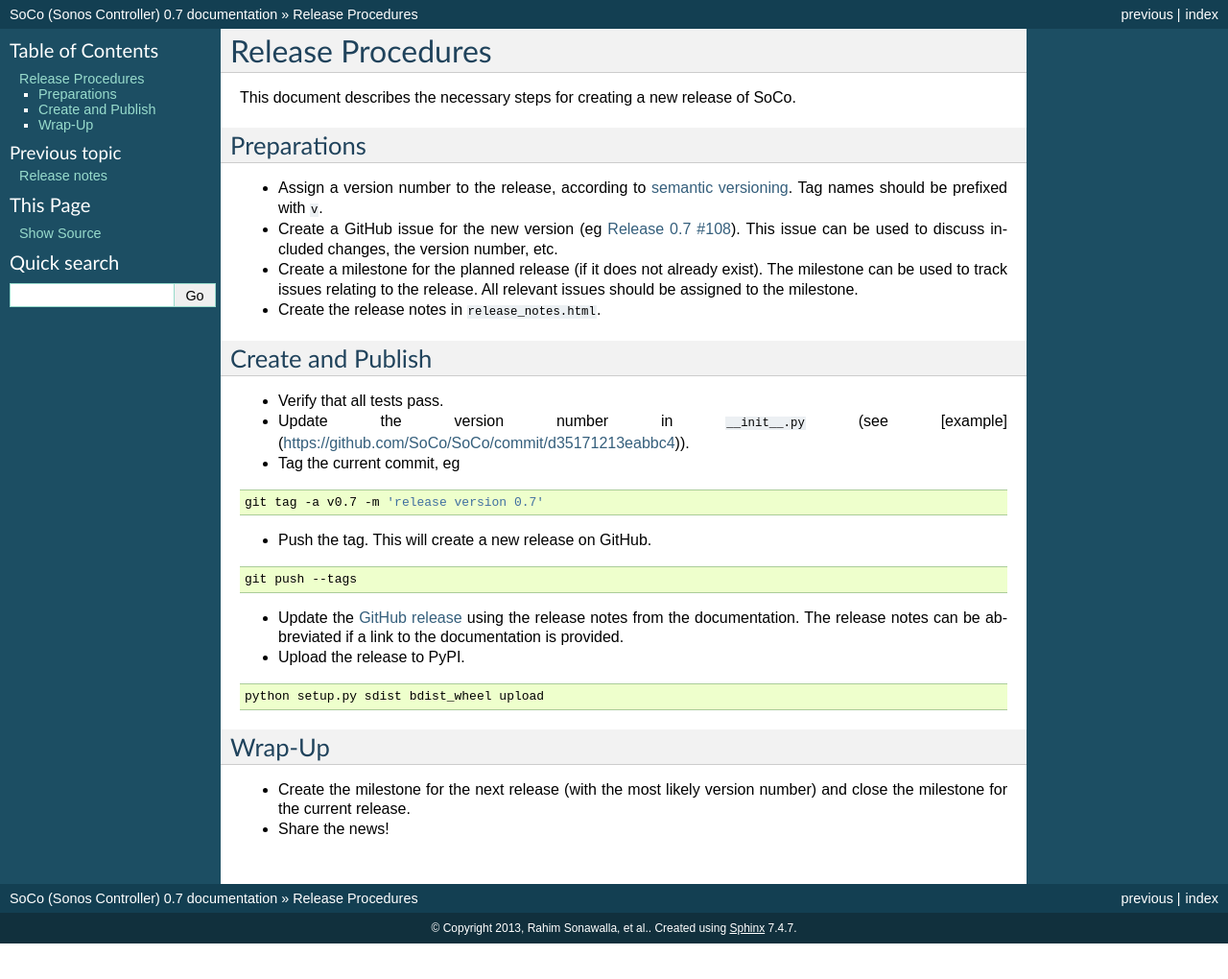
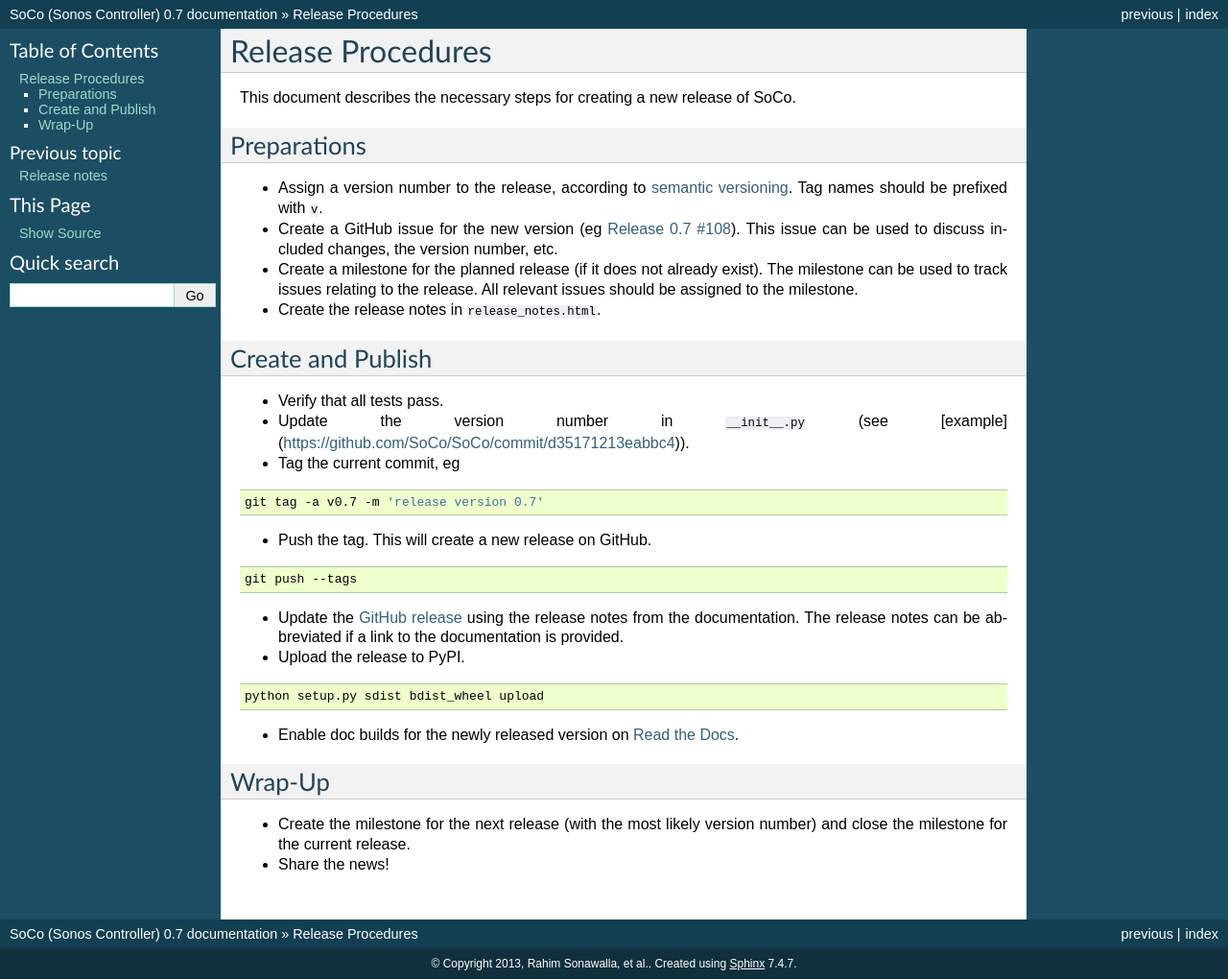
Before and after one commit to SoCo/SoCo, a Sphinx documentation site: the page built from doc/release-howto.rst, in a window 1280 px wide. Shown: the whole page at 96% size. Built offline with Sphinx 7.4.7, drawn with Linux system fonts in a browser that asks for light colours; before the commit the page ends 983 px from its top, so only the background shows below that.

Commit message:
enable doc builds after releasing new version

```diff
--- a/doc/release-howto.rst
+++ b/doc/release-howto.rst
@@ -51,6 +51,9 @@
 
     python setup.py sdist bdist_wheel upload
 
+* Enable doc builds for the newly released version on `Read the Docs
+  <https://readthedocs.org/dashboard/soco/versions/>`_.
+
 
 Wrap-Up
 -------
```
